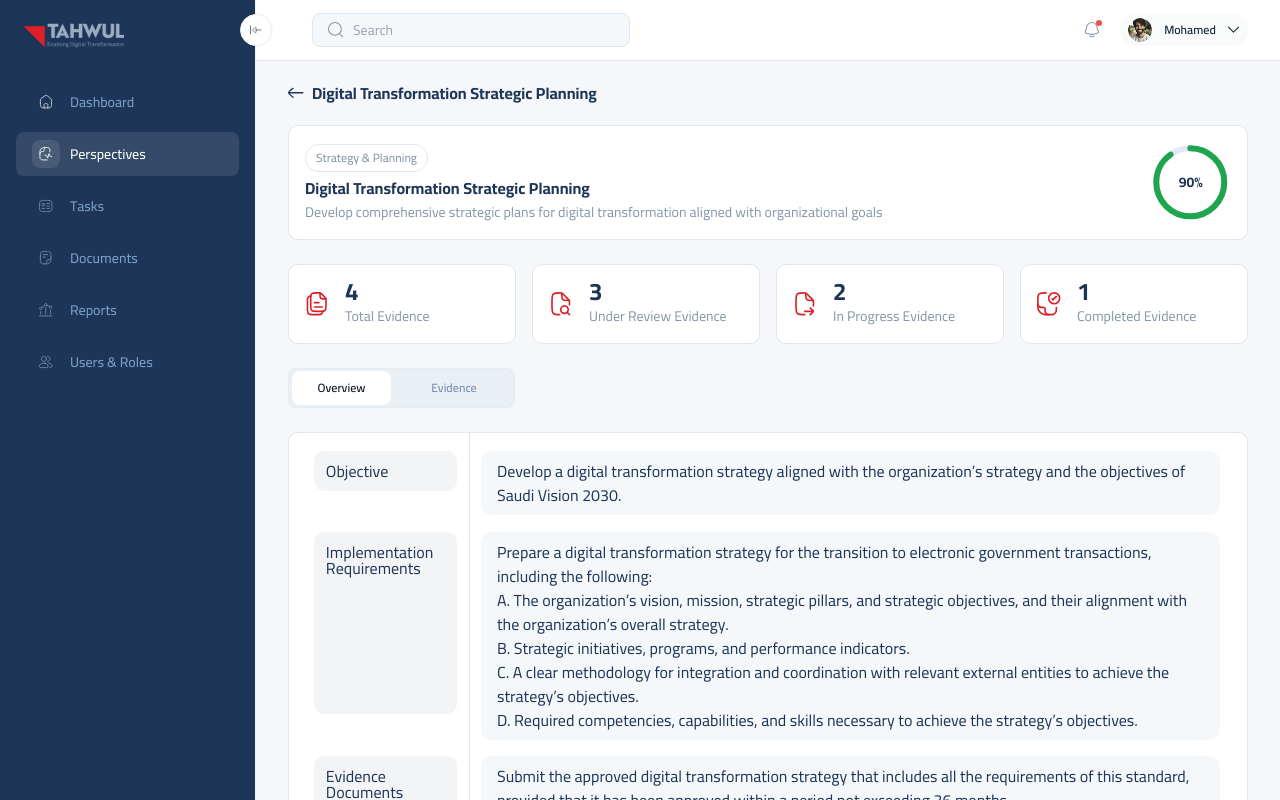
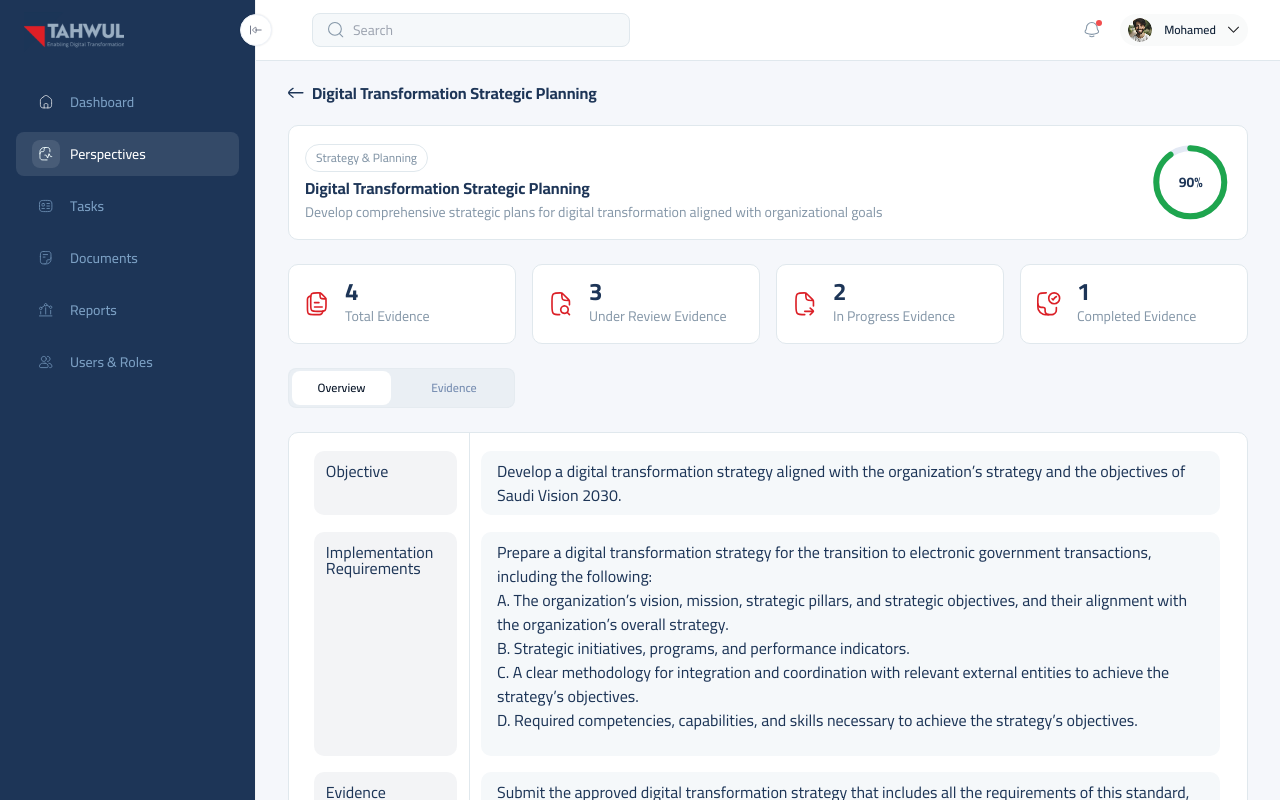
Before and after one commit to waqasshaukat/tahwul-task, a Next.js app: page /perspectives in a window 1280 px wide. Shown: the top 800 px of the page. Built offline with nearby package versions, Linux system fonts and the light colour scheme.

Commit message:
Overview styling

```diff
--- a/src/app/perspectives/page.tsx
+++ b/src/app/perspectives/page.tsx
@@ -67,14 +67,14 @@ export default function PerspectivesOverviewPage() {
                   }`}
                 >
                   <div
-                    className={`w-[148.42px] rounded-[10px] px-3 py-3 text-left font-cairo text-[16px] font-normal leading-4 text-[#1D3557] ${
+                    className={`w-[148.42px] h-full rounded-[10px] px-3 py-3 text-left font-cairo text-[16px] font-normal leading-4 text-[#1D3557] ${
                       index === 0
                         ? "bg-[#1D3557]/5"
                         : "bg-[#1D3557]/5 hover:bg-[#1D3557]/10"
                     } ${index === 4 || index === 3 ? "flex items-center" : ""}`}
                     style={
                       index === 1
-                        ? { height: 181.69 }
+                        ? { height: "100%" }
                         : index === 2
                         ? { height: 71.95 }
                         : index === 3
@@ -98,7 +98,7 @@ export default function PerspectivesOverviewPage() {
                     }`}
                     style={
                       index === 1
-                        ? { minHeight: 181.69 }
+                        ? { minHeight: 0, paddingBottom: 24 }
                         : index === 2
                         ? { minHeight: 71.95 }
                         : index === 3
```
